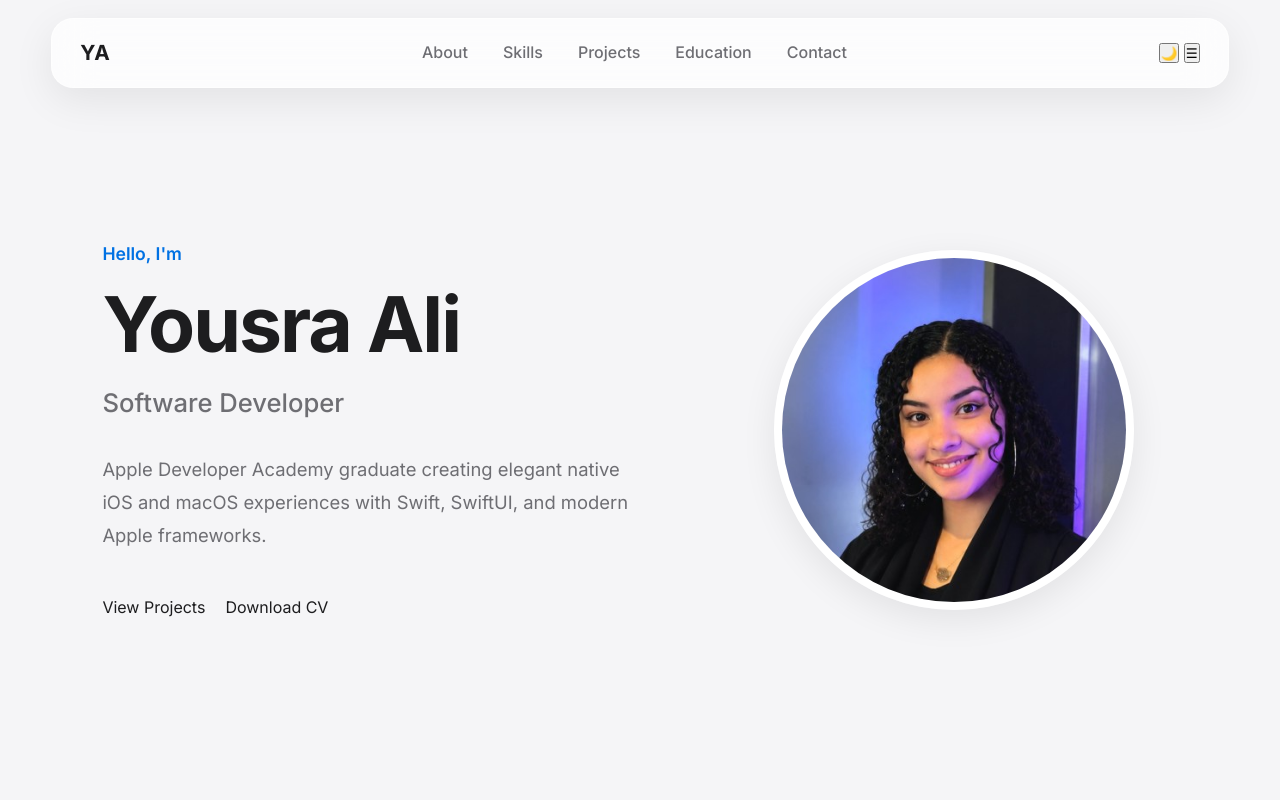
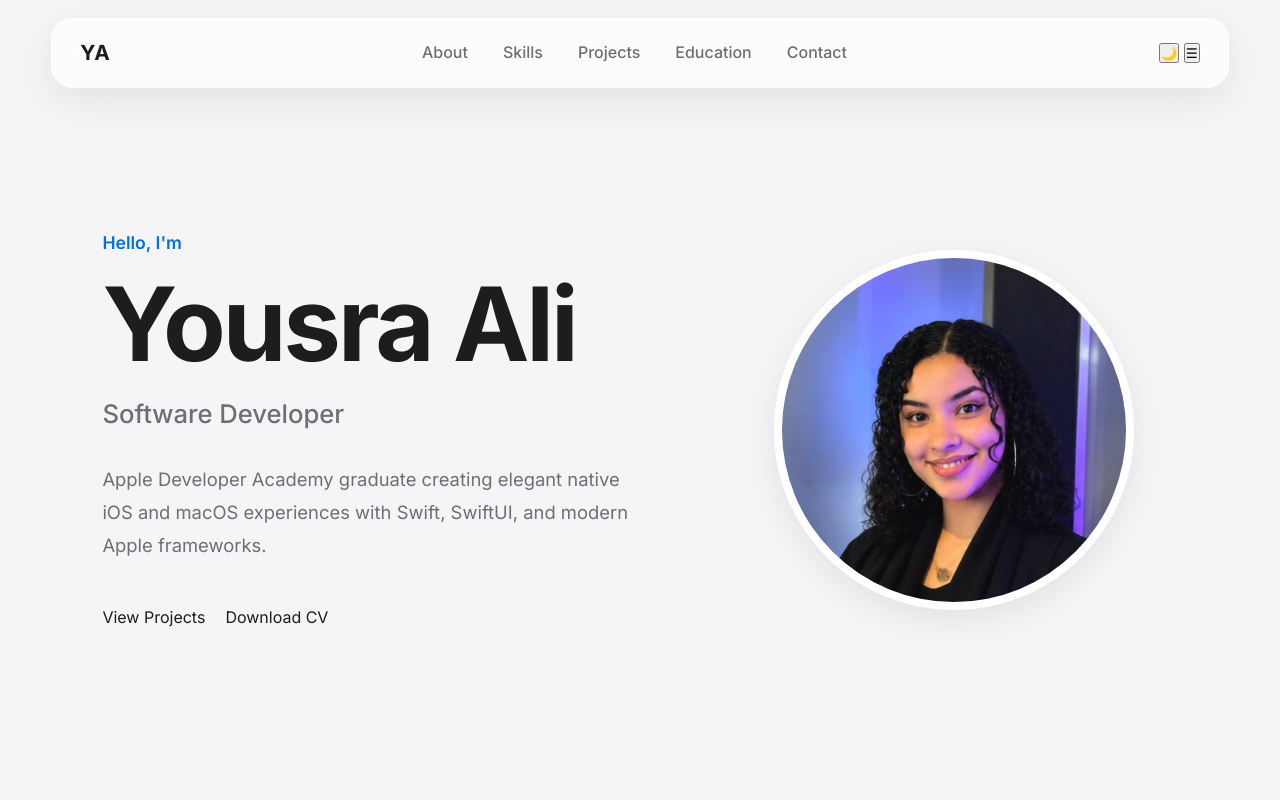
Before and after one commit to yousraagoub/portfolio, a plain HTML site: page index.html in a window 1280 px wide. Shown: the top 800 px of the page. Drawn offline with Linux system fonts and the light colour scheme.

Commit message:
Update style.css

```diff
--- a/style.css
+++ b/style.css
@@ -376,13 +376,17 @@ body.dark .navbar{
 
 .hero-text h1{
 
-    font-size:4.8rem;
+    font-size:clamp(4rem, 8vw, 6.5rem);
 
-    line-height:1;
+    font-weight:700;
+
+    line-height:.95;
+
+    letter-spacing:-3px;
 
     margin-bottom:18px;
 
-    letter-spacing:-2px;
+    color:var(--text);
 
 }
 
```
